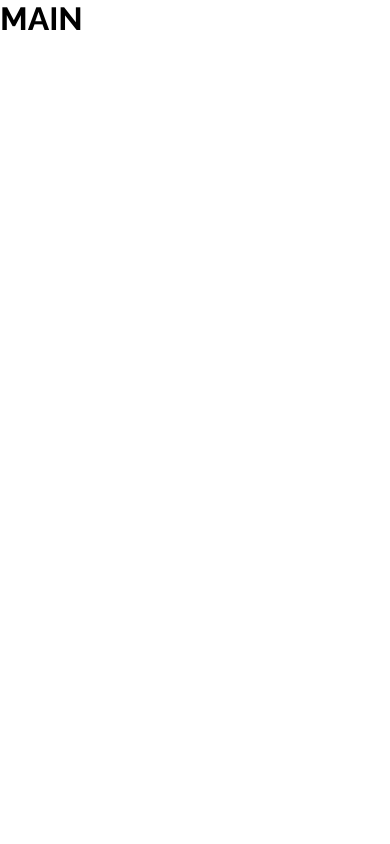
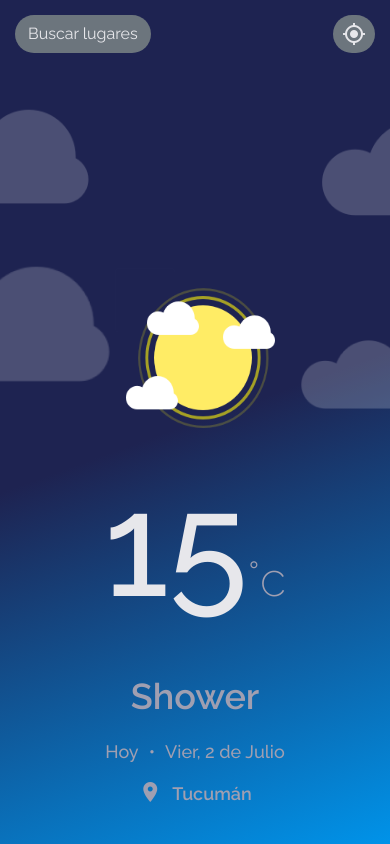
Before and after one commit to slmoran90/weather-app, a React (Vite) app: page / in a window 390 px wide. Built offline with nearby package versions, Linux system fonts and the light colour scheme.

Commit message:
mobile layout sidebar (#2)

```diff
--- a/index.html
+++ b/index.html
@@ -1,9 +1,10 @@
 <!DOCTYPE html>
-<html lang="en">
+<html lang="es">
   <head>
     <meta charset="UTF-8" />
     <link rel="icon" type="image/svg+xml" href="/src/favicon.svg" />
     <meta name="viewport" content="width=device-width, initial-scale=1.0" />
+    <link href="https://fonts.googleapis.com/icon?family=Material+Icons" rel="stylesheet">
     <title>Vite App</title>
   </head>
   <body>
--- a/package.json
+++ b/package.json
@@ -13,6 +13,7 @@
     "react-dom": "18.0.0"
   },
   "devDependencies": {
+    "bootstrap": "^5.1.3",
     "@types/react": "18.0.0",
     "@types/react-dom": "18.0.0",
     "@vitejs/plugin-react": "1.3.0",
--- a/src/App.jsx
+++ b/src/App.jsx
@@ -1,10 +1,9 @@
+import SidebarInfo from './components/sidebar-info/SidebarInfo'
 import './App.scss'
 
 const App = () => {
   return (
-    <div>
-      <h1>MAIN</h1>
-    </div>
+    <SidebarInfo/>
   )
 }
 
--- /dev/null
+++ b/src/components/sidebar-info/SidebarInfo.jsx
@@ -0,0 +1,34 @@
+import SidebarHeader from './header/SidebarHeader'
+import imgWeather from '../../assets/img/LightCloud.png'
+import './sidebarInfo.scss'
+
+const SidebarInfo = () => {
+  return (
+    <div className='main-container'>
+      <SidebarHeader/>
+      <div className='main-container__body row'>
+        <div className='col-sm-12'>
+          <img src={imgWeather} alt='weather image' className='img-fluid mx-auto d-block'/>
+        </div>
+        <div className='col-sm-12 temp-container'>
+          <p className='temp'>
+            15
+            <span>°c</span>
+          </p>
+          <p className='condition'>shower</p>
+          <p className='date'>
+            <span>Hoy</span>
+            <span>•</span>
+            <span>Vier, 2 de Julio</span>
+          </p>
+          <p className='location'>
+            <span className='material-icons'>location_on</span>
+            Tucumán
+          </p>
+        </div>
+      </div>
+    </div>
+  )
+}
+
+export default SidebarInfo
--- /dev/null
+++ b/src/components/sidebar-info/header/SidebarHeader.jsx
@@ -0,0 +1,16 @@
+import './header.scss'
+
+const SidebarHeader = () => {
+  return (
+    <div className = 'sb-header-container'>
+      <button className='btn rounded-pill bg-secondary'>
+        Buscar lugares
+      </button>
+      <button className='btn btn-sm rounded-pill bg-secondary'>
+        <span className="material-icons">my_location</span>
+      </button>
+    </div>
+  )
+}
+
+export default SidebarHeader
--- /dev/null
+++ b/src/components/sidebar-info/header/header.scss
@@ -0,0 +1,20 @@
+.sb-header-container {
+  display: flex;
+  justify-content: space-between;
+  padding: 15px;
+  width: 100%;
+
+  button {
+    color: #e7e7eb;
+    display: grid;
+    place-items: center;
+    transition: all .3s ease-in;
+  }
+
+  @media (hover: hover) {
+    button:hover {
+      color: #e7e7e7;
+      transform: scale(1.07);
+    }
+  }
+}
--- /dev/null
+++ b/src/components/sidebar-info/sidebarInfo.scss
@@ -0,0 +1,90 @@
+.main-container {
+  background: #1E213A;
+  background: linear-gradient(160deg, rgba(30, 35, 81, 1) 50%, #0093E9 100%);
+  height: 100vh;
+  width: 100%;
+  overflow: hidden;
+
+  &__body {
+    position: relative;
+    height: auto;
+    display: flex;
+    flex-direction: column;
+    gap: 10px;
+    padding: 200px 0;
+
+    div:first-child {
+      img {
+        width: 160px;
+        height: 160px;
+      }
+    }
+
+    .temp-container {
+      height: fit-content;
+      text-align: center;
+      color: #A09FB1;
+      display: flex;
+      flex-direction: column;
+      gap: 15px;
+
+      p {
+        margin: 0;
+      }
+
+      .temp {
+        font-size: 144px;
+        font-weight: 500;
+        color: #E7E7EB;
+
+        span {
+          color: #A09FB1;
+          font-size: 48px;
+          font-weight: 100;
+        }
+      }
+
+      .condition {
+        font-size: 36px;
+        color: #A09FB1;
+        font-weight: 600;
+        text-transform: capitalize;
+      }
+
+      .date {
+        font-weight: 500;
+        display: flex;
+        justify-content: center;
+        gap: 10px;
+        font-size: 18px;
+        span {
+          display: block;
+        }
+      }
+
+      .location {
+        display: flex;
+        justify-content: center;
+        gap: 10px;
+        font-weight: 600;
+        font-size: 18px;
+      }
+    }
+
+
+
+    &::after {
+      background-image: url('../../assets/img/Cloud-background.png');
+      background-position: top;
+      background-repeat: no-repeat;
+      background-size: 150%;
+      content: '';
+      filter: opacity(20%);
+      height: 100%;
+      left: 0;
+      position: absolute;
+      top: 0;
+      width: 100%;
+    }
+  }
+}
--- a/src/main.jsx
+++ b/src/main.jsx
@@ -1,6 +1,7 @@
 import React from "react"
 import { createRoot } from "react-dom/client"
 import App from "./App"
+import 'bootstrap/dist/css/bootstrap.min.css'
 
 const root = createRoot(document.getElementById("root"))
 
```
Also changed, not shown: .eslintrc.js, src/components/Card.jsx (added), 1 other file (tests, documents, lock files or other folders).
